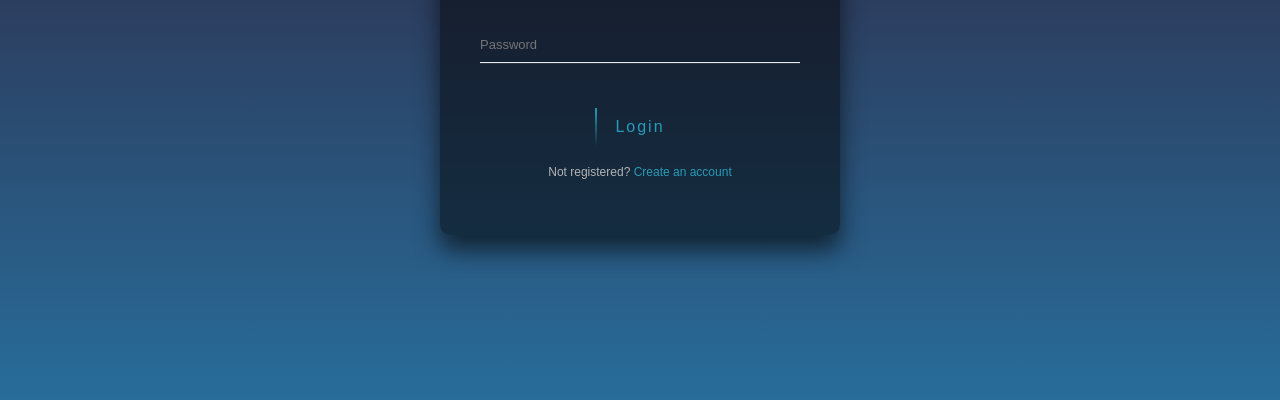
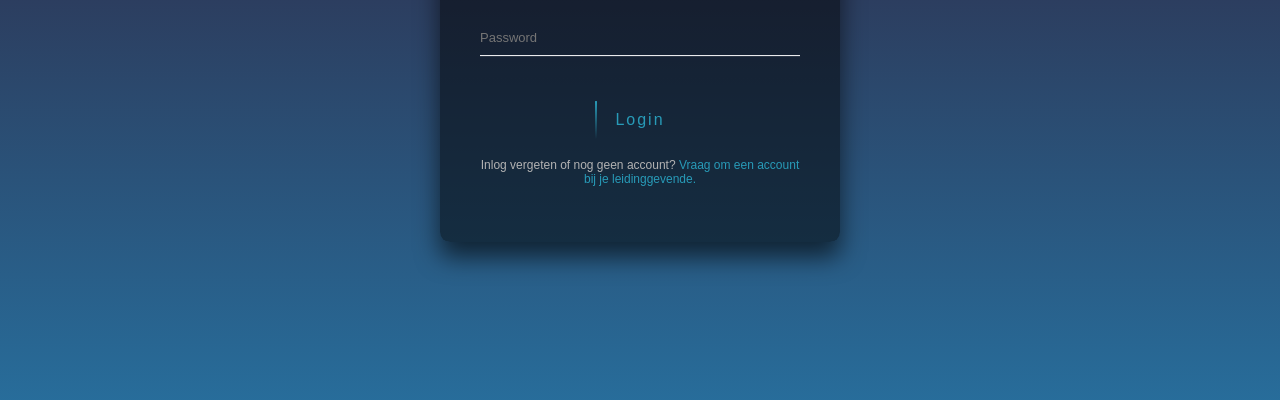
Before and after one commit to Aanhangwagen/medewerkersdcblack, a website: page login.html in a window 1280 px wide. Shown: the part 356-756 px from the top of the page. Drawn offline with Linux system fonts and the light colour scheme.

Commit message:
Updated create account option

```diff
--- a/login.html
+++ b/login.html
@@ -171,7 +171,7 @@
                     <span></span>
                     Login
                 </a>
-                <p class="message">Not registered? <a href="#">Create an account</a></p>
+                <p class="message">Inlog vergeten of nog geen account? <a href="#">Vraag om een account bij je leidinggevende.</a></p>
                 <p id="message"></p>
             </form>
         </div>
```
